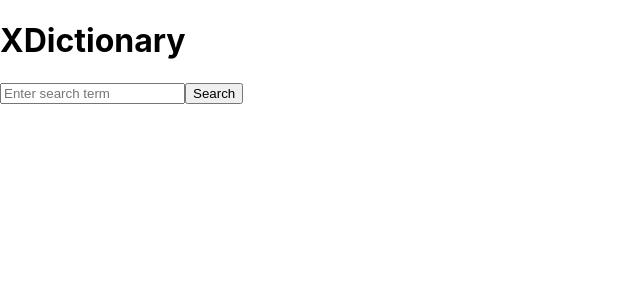
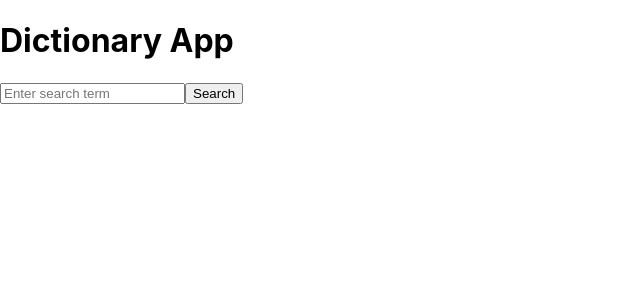
Before and after one commit to lalitha1900/dictionary-app, a React (Create React App) app: page / in a window 1280 px wide. Shown: the top 300 px of the page, without its empty margins (0-640 px from the left). Built offline with nearby package versions, Linux system fonts and the light colour scheme.

Commit message:
Test commit

```diff
--- a/src/App.js
+++ b/src/App.js
@@ -34,7 +34,7 @@ const XDictionary = () => {
 
   return (
     <div>
-      <h1>XDictionary</h1>
+      <h1>Dictionary App</h1>
       <input
         type="text"
         placeholder="Enter search term"
@@ -45,7 +45,8 @@ const XDictionary = () => {
       <div>
         {searchResult && (
           <p>
-            <strong>Definition:</strong> {searchResult}
+            <strong>Definition:</strong>
+            {searchResult}
           </p>
         )}
       </div>
```
